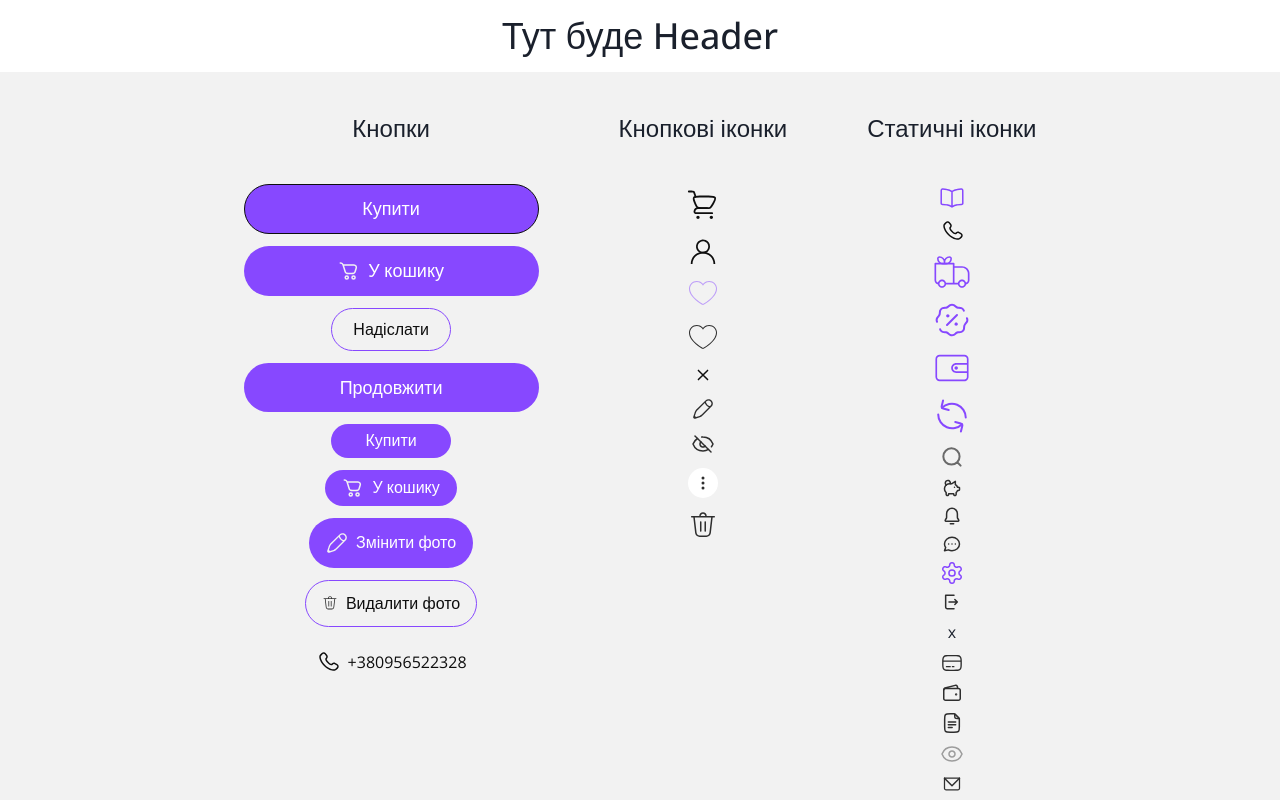
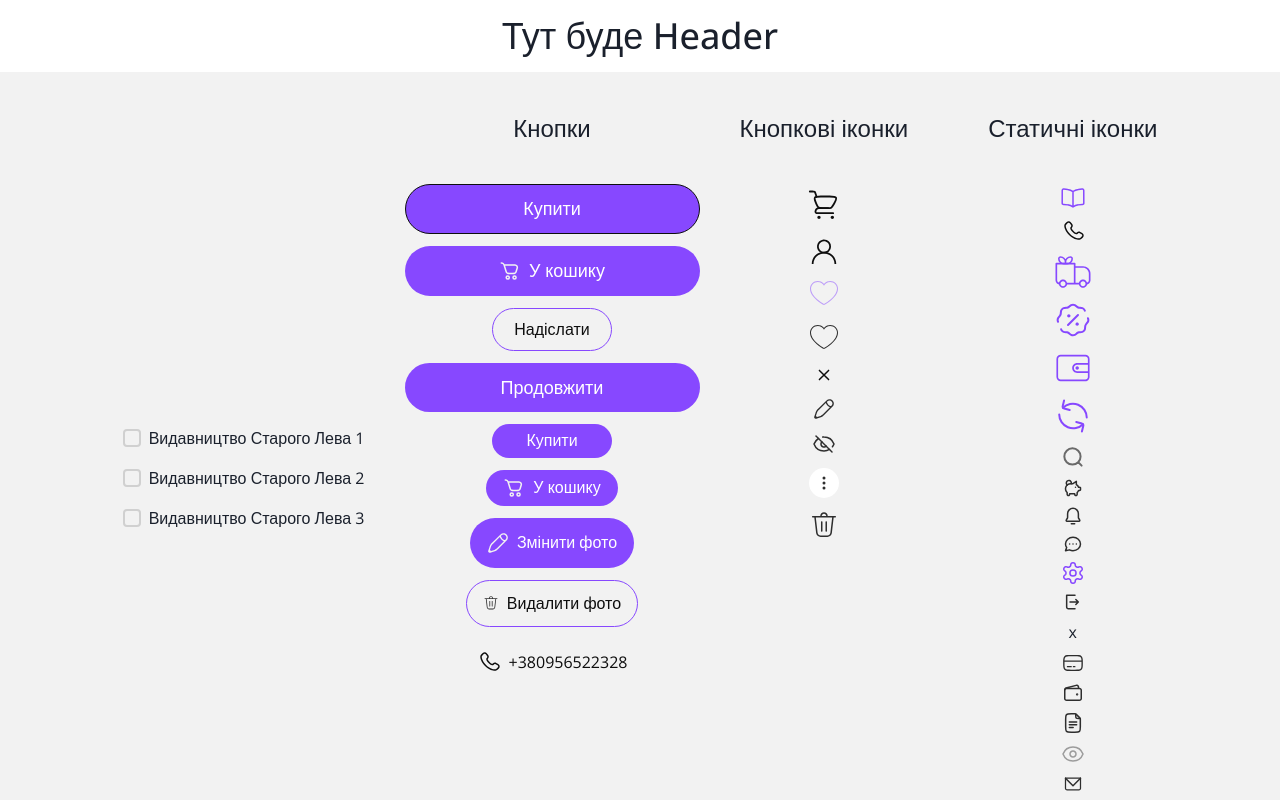
Before and after one commit to Eniki-Beniki-bookshop-for-kids/bookshop-frontend, a Next.js app: page / in a window 1280 px wide. Shown: the top 800 px of the page. Built offline with nearby package versions, Linux system fonts and the light colour scheme.

Commit message:
ADD: checkbox template

```diff
--- a/src/app/page.tsx
+++ b/src/app/page.tsx
@@ -2,10 +2,14 @@
 
 import { ButtonsUI } from "../components/temporary/ButtonsUI"
 import IconsUI from "../components/temporary/IconsUI"
+import MultipleCheckBoxUI from "../components/temporary/MultipleCheckBoxUI"
 
 export default function Home() {
 	return (
-		<div className="justify-center flex py-5 gap-20">
+		<div className="justify-center flex py-5 gap-10">
+			<div className="justify-center flex flex-col py-5 gap-10">
+				<MultipleCheckBoxUI />
+			</div>
 			<ButtonsUI />
 			<IconsUI />
 		</div>
--- /dev/null
+++ b/src/components/temporary/MultipleCheckBoxUI.tsx
@@ -0,0 +1,40 @@
+"use client"
+
+import { Text, VStack } from "@chakra-ui/react"
+import { useState } from "react"
+import { CheckboxTemplate } from "../ui"
+
+export default function MultipleCheckBoxUI() {
+	const [selectedItems, setSelectedItems] = useState<string[]>([])
+
+	const items = [
+		"Видавництво Старого Лева 1",
+		"Видавництво Старого Лева 2",
+		"Видавництво Старого Лева 3",
+	]
+
+	const handleCheckboxChange = (item: string, checked: boolean) => {
+		if (checked) {
+			setSelectedItems([...selectedItems, item])
+		} else {
+			setSelectedItems(selectedItems.filter(i => i !== item))
+		}
+	}
+
+	return (
+		<VStack align="start" spacing={4}>
+			{items.map(item => (
+				<label
+					key={item}
+					style={{ display: "flex", alignItems: "center", gap: "8px" }}
+				>
+					<CheckboxTemplate
+						isChecked={selectedItems.includes(item)}
+						onChange={checked => handleCheckboxChange(item, checked)}
+					/>
+					<Text>{item}</Text>
+				</label>
+			))}
+		</VStack>
+	)
+}
--- /dev/null
+++ b/src/components/ui/checkboxes/checkboxTemplate.tsx
@@ -0,0 +1,54 @@
+"use client"
+
+import { Checkbox } from "@chakra-ui/react"
+import { useState } from "react"
+import { CheckboxTemplateProps } from "../../../types/propsInterfaces"
+
+export const CheckboxTemplate = ({
+	isChecked = false,
+	onChange,
+	...props
+}: CheckboxTemplateProps) => {
+	const [isHovered, setIsHovered] = useState(false)
+
+	return (
+		<Checkbox
+			isChecked={isChecked}
+			onChange={e => onChange?.(e.target.checked)}
+			onMouseEnter={() => setIsHovered(true)}
+			onMouseLeave={() => setIsHovered(false)}
+			sx={{
+				// Стилі для контейнера чекбокса
+				".chakra-checkbox__control": {
+					width: "18px",
+					height: "18px",
+					borderRadius: "4px",
+					border: "2px solid",
+					borderColor: isChecked
+						? "customViolet"
+						: isHovered
+						? "customLavender"
+						: "customVeryLightGray",
+					background: isChecked
+						? "customViolet"
+						: isHovered
+						? "customLavender"
+						: "transparent",
+					transition: "all 0.2s ease-in-out",
+				},
+				// Стилі для вибраного стану
+				".chakra-checkbox__control[data-checked]": {
+					background: "customViolet",
+					borderColor: "customViolet",
+				},
+				// Стилі для галочки (вбудованої в Chakra UI)
+				".chakra-checkbox__control[data-checked] svg": {
+					color: "#FFF",
+					stroke: "#FFF",
+					strokeWidth: "2px",
+				},
+			}}
+			{...props}
+		/>
+	)
+}
--- a/src/components/ui/index.ts
+++ b/src/components/ui/index.ts
@@ -1,3 +1,4 @@
+import { CheckboxTemplate } from "./checkboxes/checkboxTemplate"
 import { BasketIconBtn } from "./buttons/basketIconBtn"
 import { ButtonTemplate } from "./buttons/buttonTemplate"
 import { CloseIconBtn } from "./buttons/closeIconBtn"
@@ -56,4 +57,5 @@ export {
 	TrashIconBtn,
 	UserIconBtn,
 	WalletIcon,
+	CheckboxTemplate,
 }
--- a/src/types/propsInterfaces.ts
+++ b/src/types/propsInterfaces.ts
@@ -7,3 +7,8 @@ export interface IButtonProps {
 	disabled?: boolean
 	isHovered?: boolean
 }
+
+export interface CheckboxTemplateProps {
+	isChecked?: boolean
+	onChange?: (checked: boolean) => void
+}
```
Also changed, not shown: src/components/ui/svg/Vector.svg (added).
